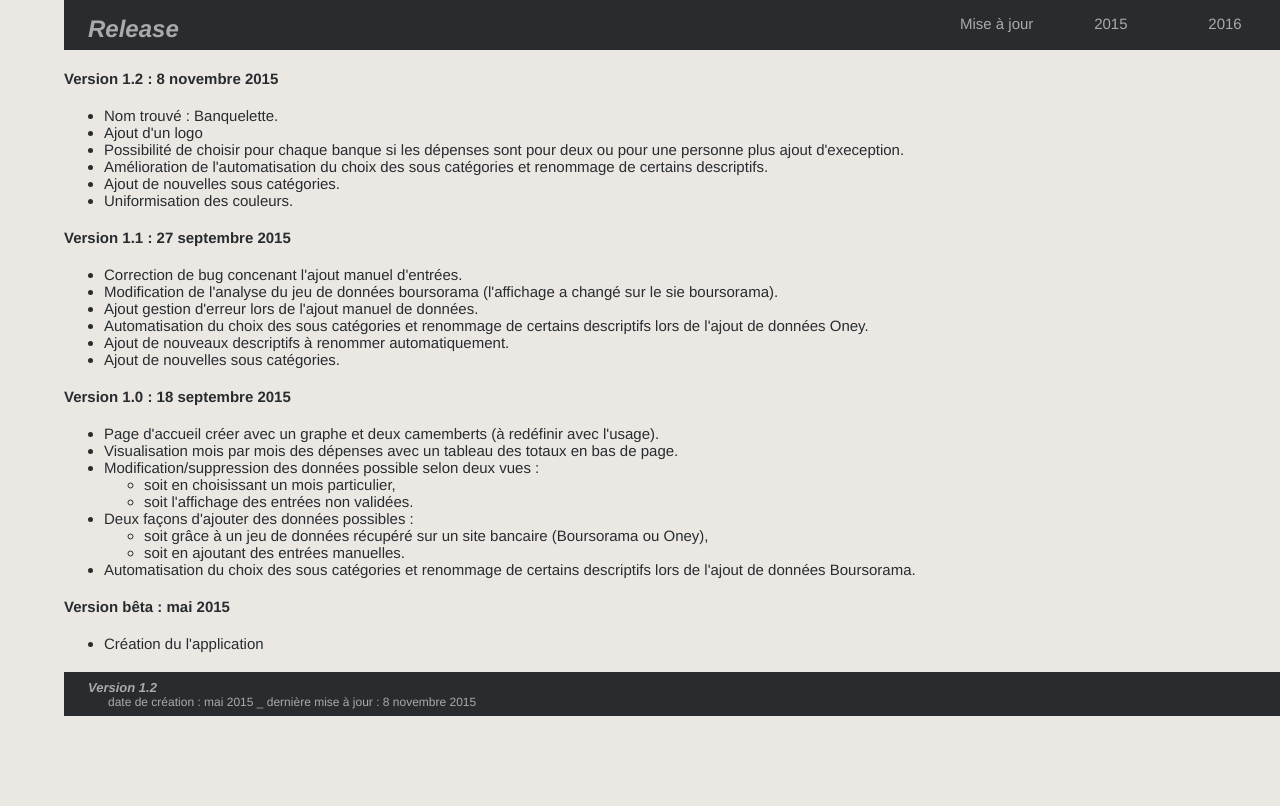
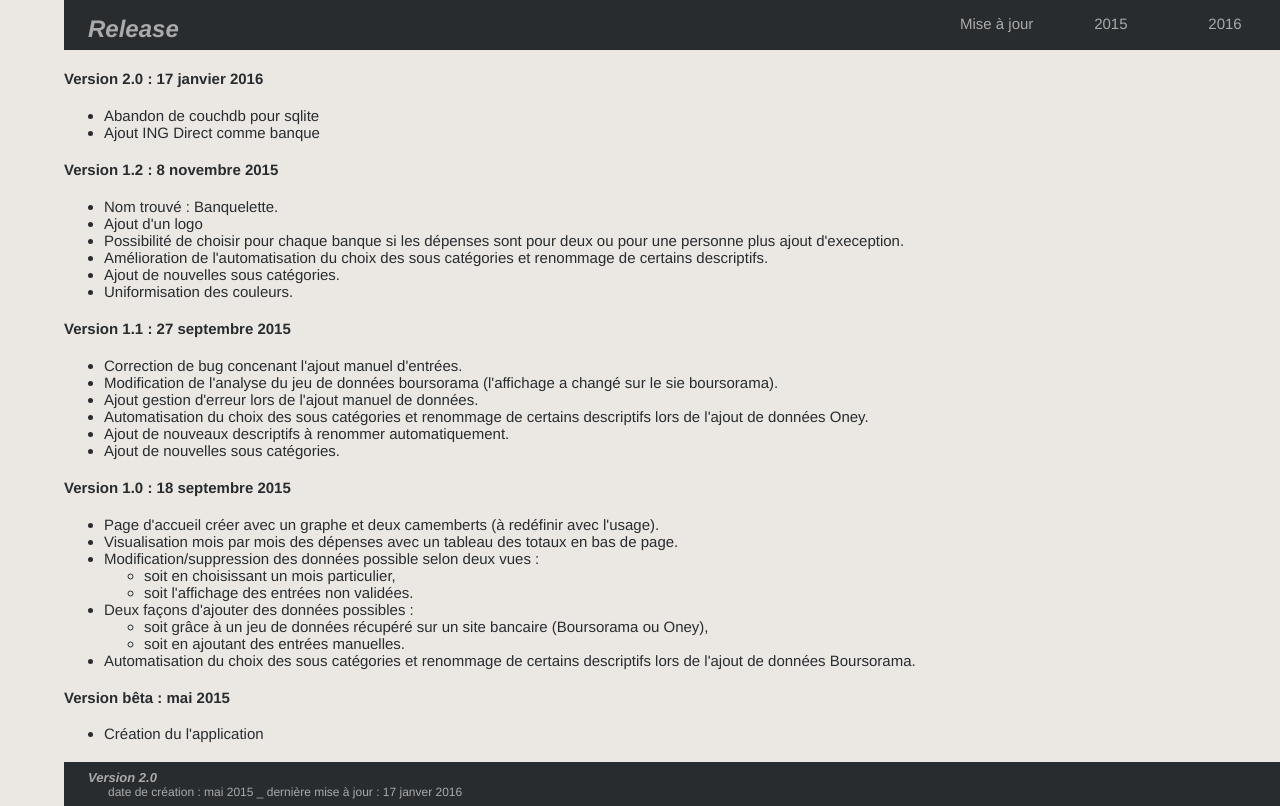
Before and after one commit to mellecrepe/banquelette, a Django app: template account/templates/account/release.html in a window 1280 px wide. Shown: the part 106-912 px from the top of the page. Before the commit the page ends 822 px from the top, so only its background shows below. Run offline with Django 3.2, Linux system fonts and the light colour scheme; the template is opened without the code that fills it, so the values that code supplies are empty.

Commit message:
Version 2.0

```diff
--- a/account/templates/account/release.html
+++ b/account/templates/account/release.html
@@ -7,6 +7,12 @@
 {% block title_h1 %} Release {% endblock %}
 {% block principal_section %}
 <article>
+<h4>Version 2.0 : 17 janvier 2016</h4>
+<ul>
+	<li>Abandon de couchdb pour sqlite</li>
+	<li>Ajout ING Direct comme banque</li>
+</ul>
+
 <h4>Version 1.2 : 8 novembre 2015</h4>
 <ul>
 	<li>Nom trouvé : Banquelette.</li>
--- a/templates/base.html
+++ b/templates/base.html
@@ -83,8 +83,8 @@
 <footer>
 <div id="div_footer">
 	<div id="version">
-		<h1><a href="/release">Version 1.2 </a></h1>
-		<p> date de création : mai 2015 _ dernière mise à jour : 8 novembre 2015 </p>
+		<h1><a href="/release">Version 2.0</a></h1>
+		<p> date de création : mai 2015 _ dernière mise à jour : 17 janver 2016 </p>
 	</div>
 </div>
 </footer>
```
